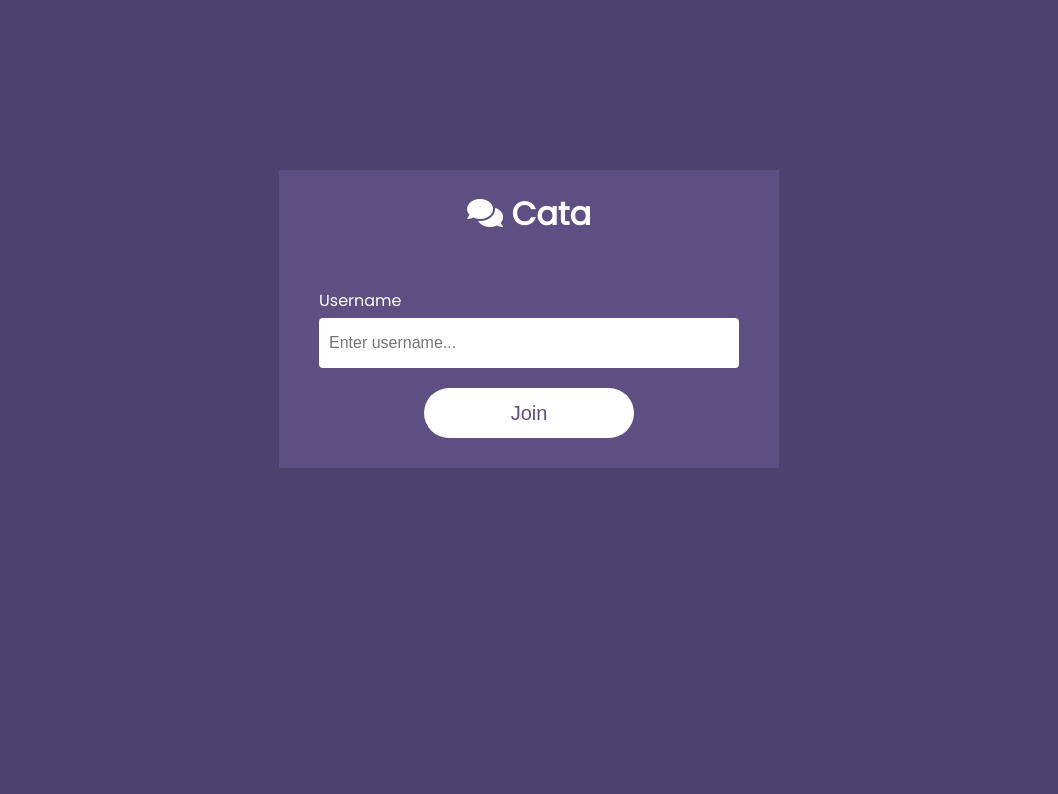
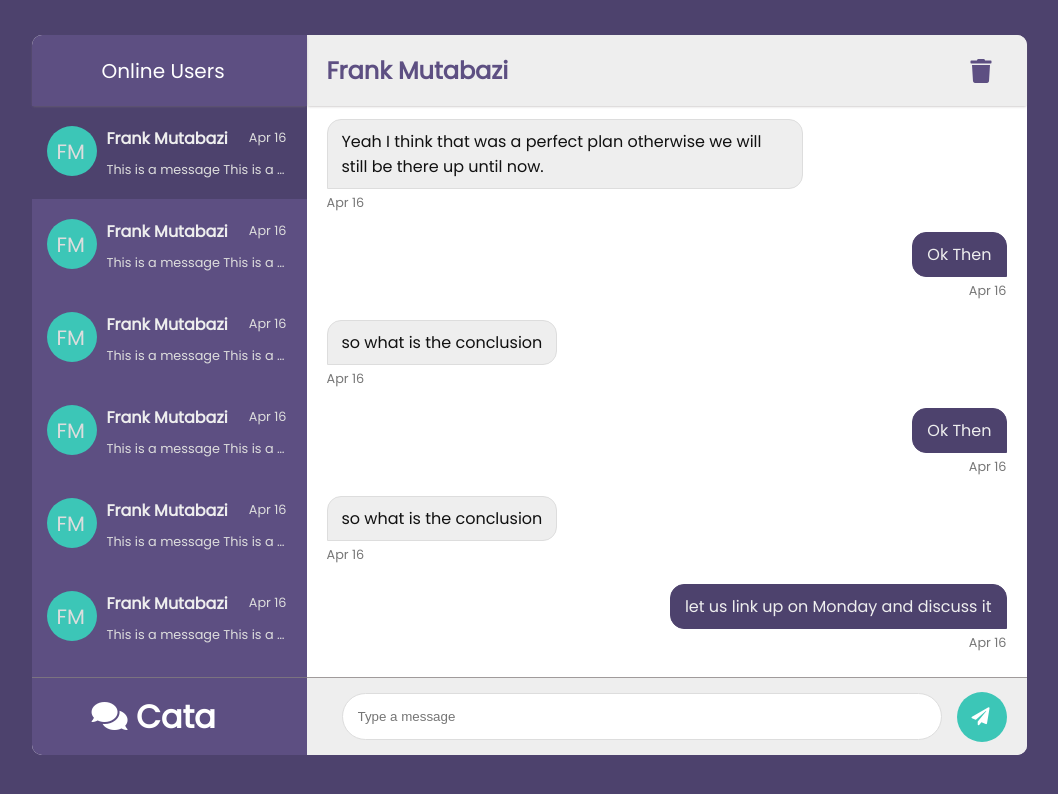
Before and after one commit to MCFrank16/chat-application-frontend, a React (Create React App) app: page / in a window 1280 px wide. Shown: the top 794 px of the page, without its empty margins (111-1169 px from the left). Built offline with nearby package versions, Linux system fonts and the light colour scheme.

Commit message:
add chat box design

```diff
--- a/src/App.js
+++ b/src/App.js
@@ -1,10 +1,12 @@
 import './styles.css';
 import Container from './components/start-container';
+import ChatBox from './components/chat-box';
 
 function App() {
   return (
     <div className="App">
-      <Container />
+      {/* <Container /> */}
+      <ChatBox />
     </div>
   );
 }
--- /dev/null
+++ b/src/components/chat-box.js
@@ -0,0 +1,120 @@
+const chatbox = () => {
+    return (
+        <div className="chat">
+            <div className="chat-container">
+                {/* <header class="start-header">
+                    <h1><i class="fas fa-comments"></i> Cata </h1>
+                </header> */}
+
+                <div className="search-container">
+                    <p>Online Users</p>
+                </div>
+                <div className="conversation-list">
+                    <div className="conversation active">
+                        <span className="initial">FM</span>
+                        <div className="title-text">Frank Mutabazi</div>
+                        <div className="created-date">Apr 16</div>
+                        <div className="conversation-message">
+                            This is a message This is a message
+                        </div>
+                    </div>
+
+                    <div className="conversation">
+                        <span className="initial">FM</span>
+                        <div className="title-text">Frank Mutabazi</div>
+                        <div className="created-date">Apr 16</div>
+                        <div className="conversation-message">
+                            This is a message This is a message
+                        </div>
+                    </div>
+
+                    <div className="conversation">
+                        <span className="initial">FM</span>
+                        <div className="title-text">Frank Mutabazi</div>
+                        <div className="created-date">Apr 16</div>
+                        <div className="conversation-message">
+                            This is a message This is a message
+                        </div>
+                    </div>
+
+                    <div className="conversation">
+                        <span className="initial">FM</span>
+                        <div className="title-text">Frank Mutabazi</div>
+                        <div className="created-date">Apr 16</div>
+                        <div className="conversation-message">
+                            This is a message This is a message
+                        </div>
+                    </div>
+
+                    <div className="conversation">
+                        <span className="initial">FM</span>
+                        <div className="title-text">Frank Mutabazi</div>
+                        <div className="created-date">Apr 16</div>
+                        <div className="conversation-message">
+                            This is a message This is a message
+                        </div>
+                    </div>
+
+                    <div className="conversation">
+                        <span className="initial">FM</span>
+                        <div className="title-text">Frank Mutabazi</div>
+                        <div className="created-date">Apr 16</div>
+                        <div className="conversation-message">
+                            This is a message This is a message
+                        </div>
+                    </div>
+
+                </div>
+                <div className="new-message-container">
+                    <h1><i class="fas fa-comments"></i> Cata </h1>
+                </div>
+                <div className="chat-title">
+                    <span> Frank Mutabazi</span>
+                    <i class="fas fa-trash" aria-hidden="true"></i>
+                </div>
+                <div className="chat-message-list">
+
+                    <div className="message-row other-message">
+                        <div className="message-text">Yeah I think that was a perfect plan otherwise we will still be there up until now.</div>
+                        <div className="message-time">Apr 16</div>
+                    </div>
+
+                    <div className="message-row you-message">
+                        <div className="message-text">Ok Then</div>
+                        <div className="message-time">Apr 16</div>
+                    </div>
+
+
+                    <div className="message-row other-message">
+                        <div className="message-text">so what is the conclusion</div>
+                        <div className="message-time">Apr 16</div>
+                    </div>
+
+                    <div className="message-row you-message">
+                        <div className="message-text">Ok Then</div>
+                        <div className="message-time">Apr 16</div>
+                    </div>
+
+                    <div className="message-row other-message">
+                        <div className="message-text">so what is the conclusion</div>
+                        <div className="message-time">Apr 16</div>
+                    </div>
+
+                    <div className="message-row you-message">
+                        <div className="message-text">let us link up on Monday and discuss it</div>
+                        <div className="message-time">Apr 16</div>
+                    </div>
+
+                </div>
+                <div className="chat-form">
+                    <input id="msg" type="text" placeholder="Type a message" required autocomplete="off"/>
+                    <i class="fas fa-paper-plane" />
+                </div>
+            </div>
+
+
+        </div>
+    )
+}
+
+export default chatbox;
--- a/src/styles.css
+++ b/src/styles.css
@@ -5,8 +5,8 @@
 	--background-color: #4D426D;
   --container-color: #5D4F82;
   --white-color: #fff;
-	/* --light-color: #e6e9ff;
-	--success-color: #5cb85c;
+	--send-button-color: #3CC6B7;
+	/* --success-color: #5cb85c;
 	--error-color: #d9534f; */
 }
 
@@ -81,3 +81,220 @@ input:focus{
   font-size: 20px;
   outline: none;
 }
+
+/* chat container styling */
+
+.chat {
+  display: grid;
+  place-items: center;
+}
+
+.chat-container {
+  max-width: 1000px;
+  margin-top: 15px;
+  min-width: 900px;
+  max-height: 800px;
+  height: 90vh;
+  background-color: var(--white-color);
+  border-radius: 10px;
+  color: var(--white-color);
+  display: grid;
+  grid:
+      'search-container chat-title' 71px
+      'conversation-list chat-message-list' 1fr
+      'new-message-container chat-form' 78px
+      / 275px 1fr;
+
+}
+
+.search-container,
+.conversation-list,
+.new-message-container {
+  background: var(--container-color)
+}
+
+.search-container {
+  display: grid;
+  align-items: center;
+  padding: 0 70px;
+  font-size: 20px;
+  grid-area: search-container;
+  border-radius: 10px 0 0 0;
+  box-shadow: 0 1px 3px -1px rgba(134, 127, 127, 0.75);
+  z-index: 1;
+}
+
+.conversation-list {
+  grid-area: conversation-list;
+  overflow-y: scroll;
+}
+
+.conversation{
+  display: grid;
+  grid-template-columns: 40px 1fr max-content;
+  grid-gap: 10px;
+  color: #ddd;
+  font-size: 1.3rem;
+  border-bottom: 1px solid var(--color-white);
+  padding: 20px 20px 20px 15px;
+}
+
+.conversation.active,
+.conversation:hover{
+  background: var(--background-color);
+}
+
+.conversation:hover{
+  cursor: pointer;
+}
+
+.conversation > span {
+  grid-row: span 2;
+  height: 50px;
+  width: 50px;
+  padding: 10px;
+  font-size: 1.3rem;
+  border-radius: 100%;
+  background-color:  var(--send-button-color)
+}
+
+.title-text{
+  font-weight: bold;
+  color: #eee;
+  font-size: 1rem;
+  padding-left: 10px;
+  white-space: nowrap;
+  overflow-x: hidden;
+  text-overflow: ellipsis;
+}
+
+.created-date{
+  color: #ddd;
+  font-size: 0.8rem;
+  margin-top: 3px;
+}
+
+.conversation-message{
+  grid-column: span 2;
+  padding-left: 10px;
+  white-space: nowrap;
+  overflow-x: hidden;
+  text-overflow: ellipsis;
+  font-size: 0.8rem;
+}
+
+.new-message-container {
+  display: grid;
+  align-items: center;
+  padding: 0 60px;
+  grid-area: new-message-container;
+  border-top: 1px solid rgba(134, 127, 127, 0.75);
+  border-radius: 0 0 0 10px;
+}
+
+.chat-title,
+.chat-form{
+  background: #eee;
+}
+
+.chat-title {
+  display: grid;
+  grid: 36px / 1fr 36px;
+  align-content: center;
+  align-items: center;
+  grid-area: chat-title;
+  color: var(--container-color);
+  font-weight: bold;
+  font-size: 1.5rem;
+  border-radius: 0 10px 0 0;
+  box-shadow: 0 1px 3px -1px rgba(134, 127, 127, 0.75);
+  padding: 0 20px;
+}
+
+.chat-title > i {
+  cursor: pointer;
+}
+
+.chat-message-list{
+  grid-area: chat-message-list;
+  display: flex;
+  flex-direction: column;
+  padding: 13px 20px;
+  overflow-y: scroll;
+}
+
+.message-row{
+  display: grid;
+  grid-template-columns: 70%;
+  margin-bottom: 20px;
+}
+
+.you-message{
+  justify-content: end;
+  justify-items: end;
+}
+
+.other-message{
+  justify-items: start;
+
+}
+
+.message-text{
+  padding: 9px 14px;
+  font-size: 1rem;
+  margin-bottom: 5px;
+}
+
+.message-time{
+  font-size: 0.8rem;
+  color: #777;
+}
+
+.you-message .message-text{
+  background: #4D426D;
+  color: #eee;
+  border: 1px solid #4D426D;
+  border-radius: 14px 14px 0 14px;
+}
+
+.other-message .message-text{
+  background: #eee;
+  color: #111;
+  border: 1px solid #ddd;
+  border-radius: 14px 14px 14px 0;
+}
+
+.chat-form{
+  display: grid;
+  grid: 500px / 600px 1fr;
+  align-content: center;
+  align-items: center;
+  grid-gap: 15px;
+  grid-area: chat-form;
+  border-radius: 0 0 10px 0;
+  border-top: 1px solid rgba(134, 127, 127, 0.75);
+  padding-left: 35px;
+  padding-right: 20px;
+}
+
+.chat-form input {
+  outline: none;
+  padding: 15px;
+  border: 1px solid #ddd;
+  color: #330;
+  border-radius: 60px;
+}
+
+.chat-form i {
+  background-color: var(--send-button-color);
+  padding: 15px;
+  border-radius: 50%;
+  font-size: 18px;
+  height: 50px;
+  width: 50px;
+  cursor: pointer;
+}
+
+::-webkit-scrollbar{
+  display: none;
+}
```
